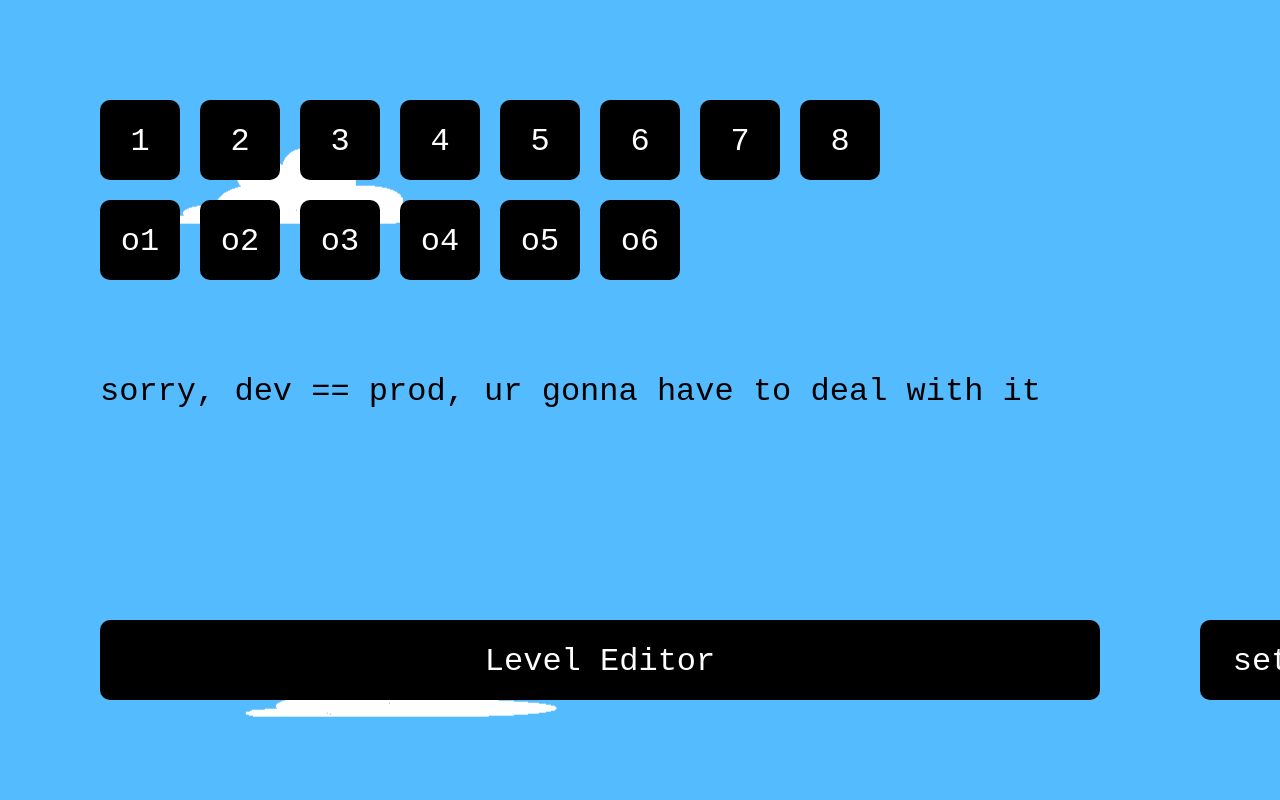
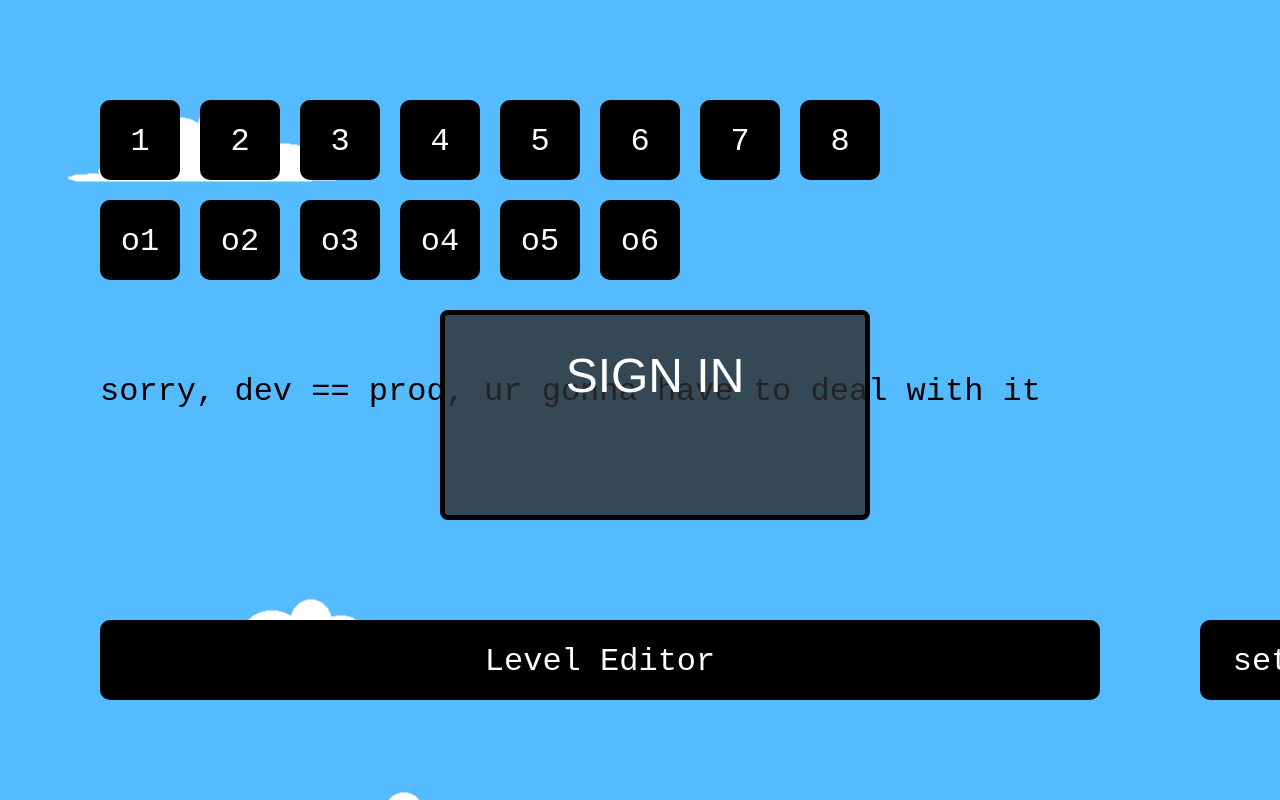
Before and after one commit to lijackson/pogoman, a plain HTML site: page frontend/index.html in a window 1280 px wide. Drawn offline with Linux system fonts and the light colour scheme.

Commit message:
added sign in tab base layout

```diff
--- a/frontend/index.html
+++ b/frontend/index.html
@@ -8,7 +8,31 @@
 		<link rel="stylesheet" href="style.css">
 	</head>
 	<body>
+		<div id="sign_in_menu">
+			<div id="sign_in_menu_title">
+				<header>SIGN IN</header>
+			</div>
+			<div id="google_sign_in_btn">
+				<div id="g_id_onload"
+					data-client_id="410032099071-6f6pthqhls396teolokorbraq0843nkc.apps.googleusercontent.com"
+					data-context="signin"
+					data-ux_mode="popup"
+					data-callback="logged_in"
+					data-itp_support="true">
+				</div>
+
+				<div class="g_id_signin"
+					data-type="standard"
+					data-shape="rectangular"
+					data-theme="outline"
+					data-text="signin_with"
+					data-size="large"
+					data-logo_alignment="left">
+				</div>
+			</div>
+		</div>
 		<canvas id="paper"></canvas>
+		<script src="https://accounts.google.com/gsi/client" async></script>
 		<script type="text/javascript" src="levels.js"></script>
 		<script type="text/javascript" src="script.js"></script>
 	</body>
--- a/frontend/script.js
+++ b/frontend/script.js
@@ -1120,18 +1120,18 @@ function get_time() {
 
 var cloud_img = new Image();
 cloud_img.src = "assets/cloud.png"
-const cloudw = 1100;
-const cloudh = 400;
-const clouddist = 1/16;
-const jitter_allowance = 3/4;
 function draw_clouds() {
-    origin_x = (-get_time()/100 - Game.offset.x*(1+clouddist)).mod(cloudw) - cloudw;
-    origin_y = (-Game.offset.y*(1+clouddist)).mod(cloudh) - cloudh;
-    shift_flag = Math.ceil(Game.offset.y*(1+clouddist) / cloudh).mod(2);
+    const cloudw = 1100;
+    const cloudh = 400;
+    const clouddist = 1/2;
+    const jitter_allowance = 3/4;
+    origin_x = (-get_time()/100 - Game.offset.x*clouddist).mod(cloudw) - cloudw;
+    origin_y = (-Game.offset.y*clouddist).mod(cloudh) - cloudh;
+    shift_flag = Math.ceil(Game.offset.y*clouddist / cloudh).mod(2);
     for (let cy = 0; origin_y + cy*cloudh < canvas.height + cloudh; cy++) {
         for (let cx = 0; origin_x - shift_flag*cloudw/2 + cx*cloudw < canvas.width + cloudw; cx++) {
-            cidy = Math.ceil(Game.offset.y*(1+clouddist) / cloudh) + cy;
-            cidx = Math.ceil((get_time()/100 + Game.offset.x*(1+clouddist)) / cloudw) + cx;
+            cidy = Math.ceil(Game.offset.y*clouddist / cloudh) + cy;
+            cidx = Math.ceil((get_time()/100 + Game.offset.x*clouddist) / cloudw) + cx;
 
             jitterx = (173*cidx + 93*cidy).mod(jitter_allowance*cloudw) - jitter_allowance*cloudw/2;
             jittery = (173*cidx + 93*cidy).mod(jitter_allowance*cloudh) - jitter_allowance*cloudh/2;
--- a/frontend/style.css
+++ b/frontend/style.css
@@ -4,3 +4,42 @@ html, body, canvas {
     margin: 0;
     overflow: hidden;
 }
+
+#sign_in_menu {
+    position: absolute;
+    top: 50%;
+    left: 50%;
+    width: 400px;
+    height: 180px;
+    margin-top: -90px;
+    margin-left: -200px;
+
+    background: rgba(44,44,44,0.8);
+    border-radius: 8px;
+    border-style: solid;
+    border-width: 5px;
+    border-color: #000;
+
+    display: grid;
+    grid-template-columns: 1fr 2fr 1fr;
+    gap: 10px;
+    grid-auto-rows: 100px;
+    padding: 10px;
+}
+
+#sign_in_menu_title {
+    grid-column: 1 / 4;
+    grid-row: 1;
+
+    text-align: center;
+    margin: auto;
+    color: #FFF;
+
+    font: 48px helvetica;
+}
+
+#google_sign_in_btn {
+    grid-column: 1 / 4;
+    grid-row: 2;
+    margin: 10px;
+}
```
Also changed, not shown: 1 other file.
